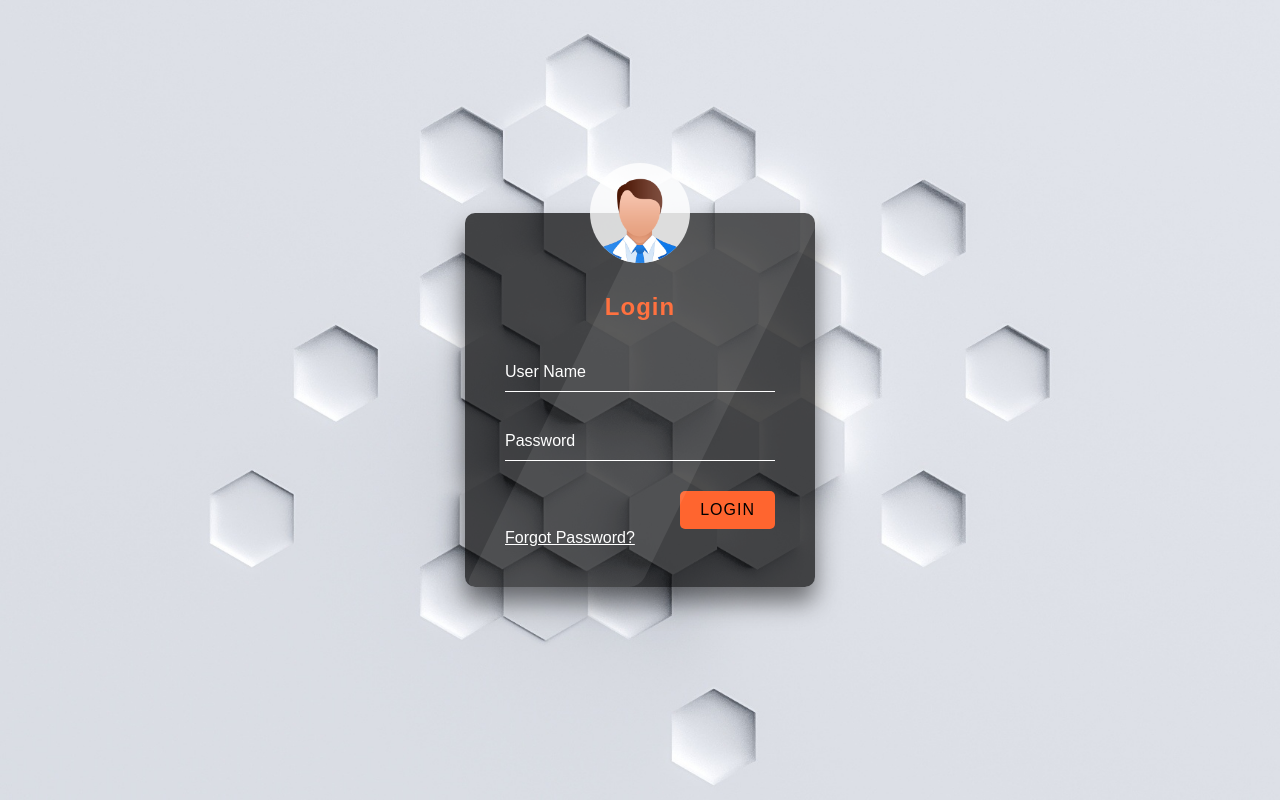
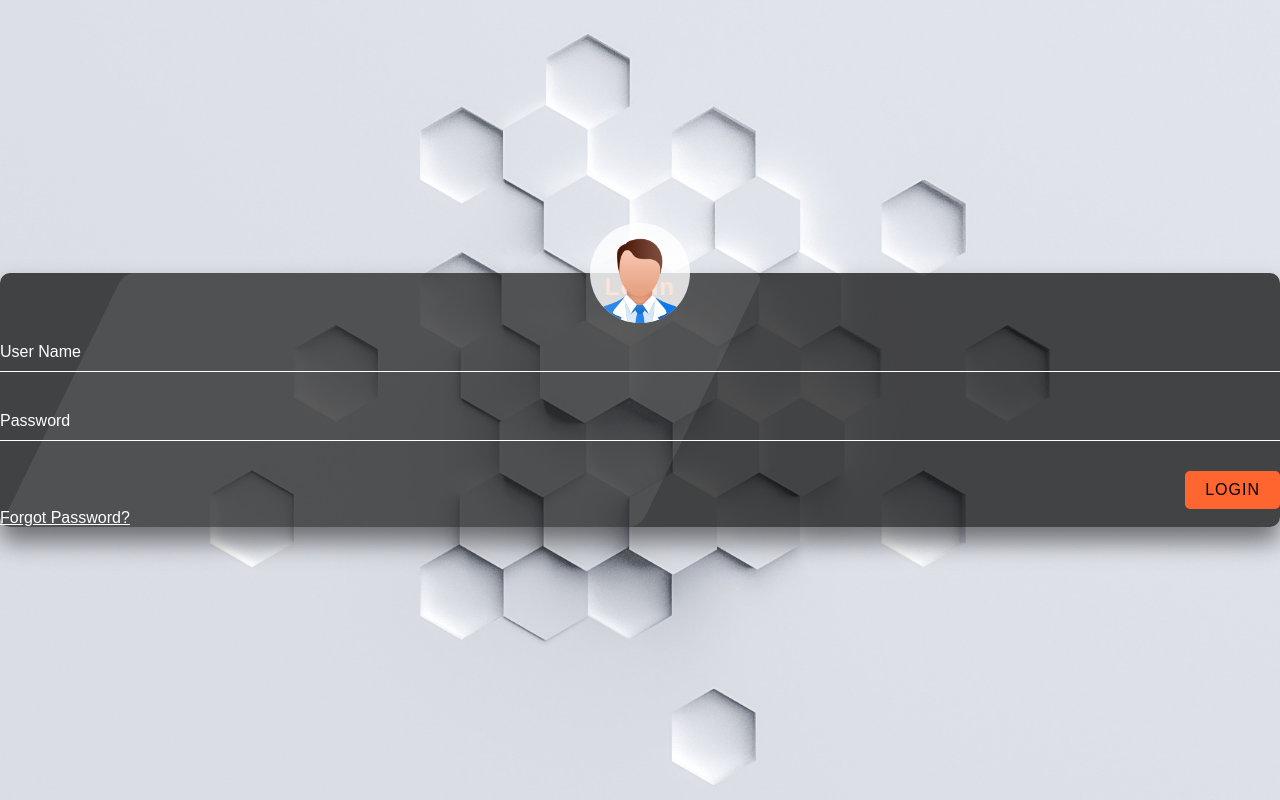
Before and after one commit to SaltinStillWaters/Laundry, a plain HTML site: page index.html in a window 1280 px wide. Drawn offline with Linux system fonts and the light colour scheme.

Commit message:
edited width

```diff
--- a/css/style.css
+++ b/css/style.css
@@ -19,7 +19,7 @@
     position: relative;
     width: 100%;
     max-height: 80%;
-    max-width: 350px;
+    max-width: 90%
     padding: 80px 40px 40px;
     background: rgba(0,0,0,0.7);
     border-radius: 10px;
```
